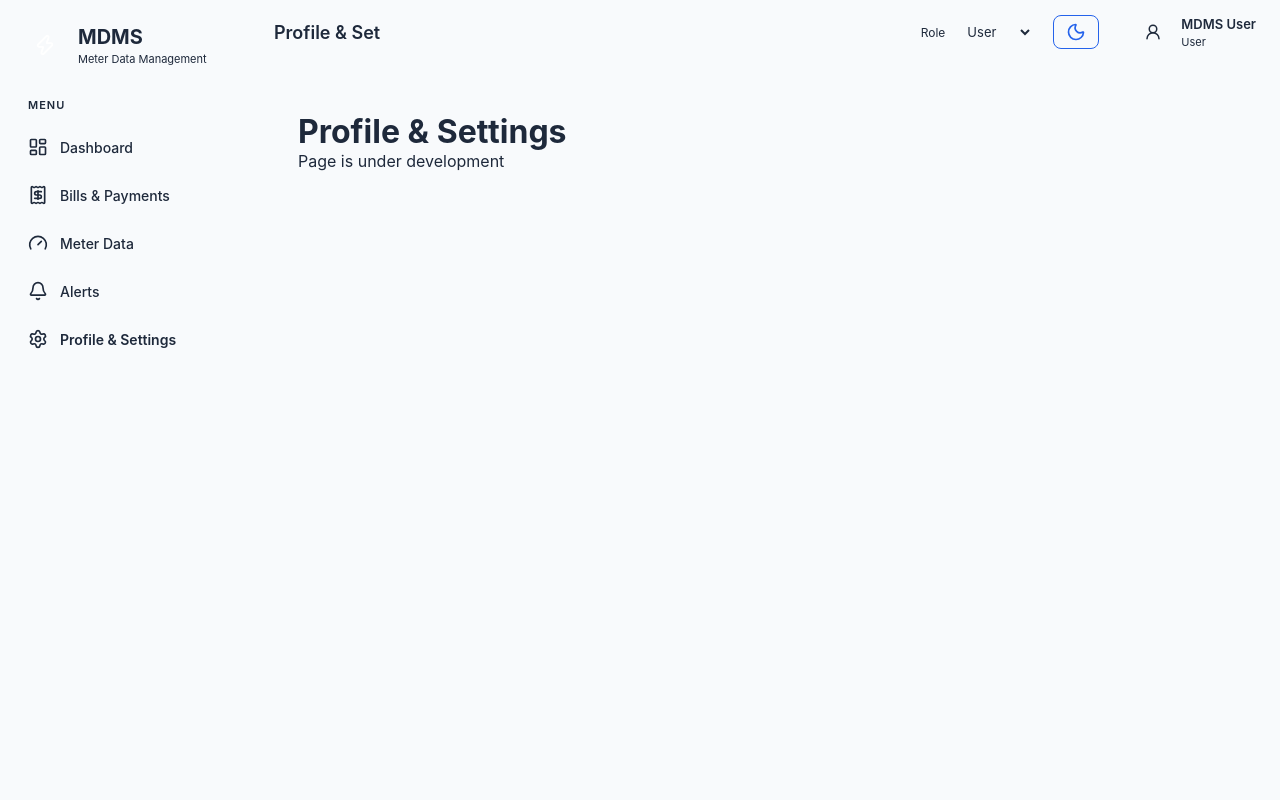
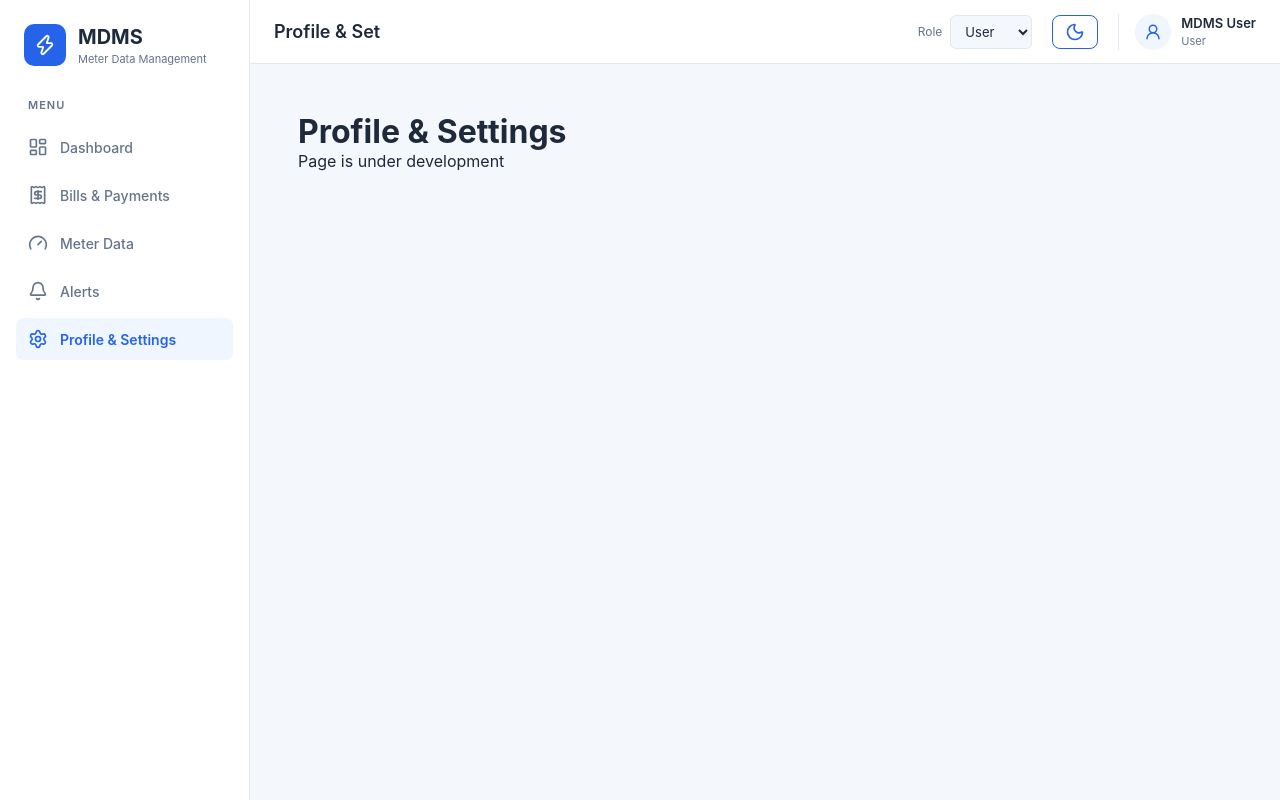
Before and after one commit to sahil-IITB/MDMS, a React (Vite) app in the folder Ekta/: page /profile in a window 1280 px wide. Built offline with nearby package versions, Linux system fonts and the light colour scheme.

Commit message:
Toggle Theme

```diff
--- a/Ekta/src/shared/layout/AppLayout/AppLayout.css
+++ b/Ekta/src/shared/layout/AppLayout/AppLayout.css
@@ -2,30 +2,37 @@
     display: flex;
     min-height: 100vh;
     width: 100%;
+
     background: var(--bg);
     color: var(--text);
+
+    transition:
+        background-color 0.2s ease,
+        color 0.2s ease;
 }
 
-.app-layout__sidebar {
-    width: 250px;
-    flex-shrink: 0;
+.app-layout--light {
+    color-scheme: light;
+}
+
+.app-layout--dark {
+    color-scheme: dark;
 }
 
 .app-layout__main {
     display: flex;
     flex-direction: column;
+
     flex: 1;
     min-width: 0;
     min-height: 100vh;
-}
 
-.app-layout__header {
-    height: 64px;
-    flex-shrink: 0;
+    background: var(--bg);
 }
 
 .app-layout__content {
     flex: 1;
     padding: 24px;
+
     overflow-y: auto;
 }
--- a/Ekta/src/shared/layout/AppLayout/AppLayout.tsx
+++ b/Ekta/src/shared/layout/AppLayout/AppLayout.tsx
@@ -2,6 +2,7 @@ import { Outlet } from "react-router-dom";
 import Sidebar from "../Sidebar/Sidebar";
 import Header from "../Header/Header";
 import { useState } from "react";
+import '../../theme/theme.css';
 import './AppLayout.css';
 
 /**
@@ -28,7 +29,7 @@ function AppLayout(){
     };
 
     return (
-        <div className="app-layout">
+        <div className={`app-layout app-layout--${theme}`}>
             <Sidebar />
 
             <div className="app-layout__main">
--- /dev/null
+++ b/Ekta/src/shared/theme/theme.css
@@ -0,0 +1,36 @@
+/* ================= LIGHT THEME ================= */
+
+:root {
+    --bg: #f4f7fb;
+    --surface: #ffffff;
+
+    --text: #1e293b;
+    --text-muted: #64748b;
+
+    --border: #e2e8f0;
+
+    --accent: #2563eb;
+    --accent-bg: #eff6ff;
+
+    --danger: #dc2626;
+    --success: #16a34a;
+}
+
+
+/* ================= DARK THEME ================= */
+
+.app-layout--dark {
+    --bg: #111827;
+    --surface: #1f2937;
+
+    --text: #f1f5f9;
+    --text-muted: #94a3b8;
+
+    --border: #374151;
+
+    --accent: #60a5fa;
+    --accent-bg: #1e3a5f;
+
+    --danger: #f87171;
+    --success: #4ade80;
+}
```
